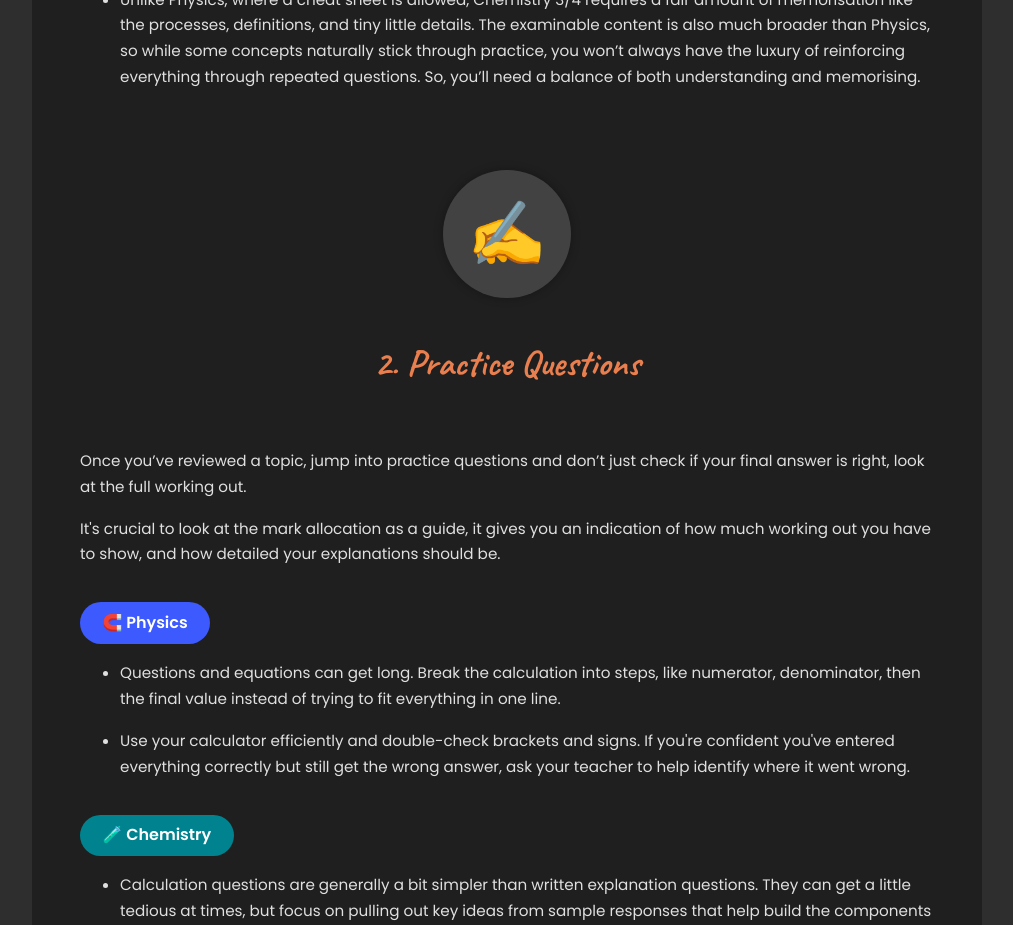
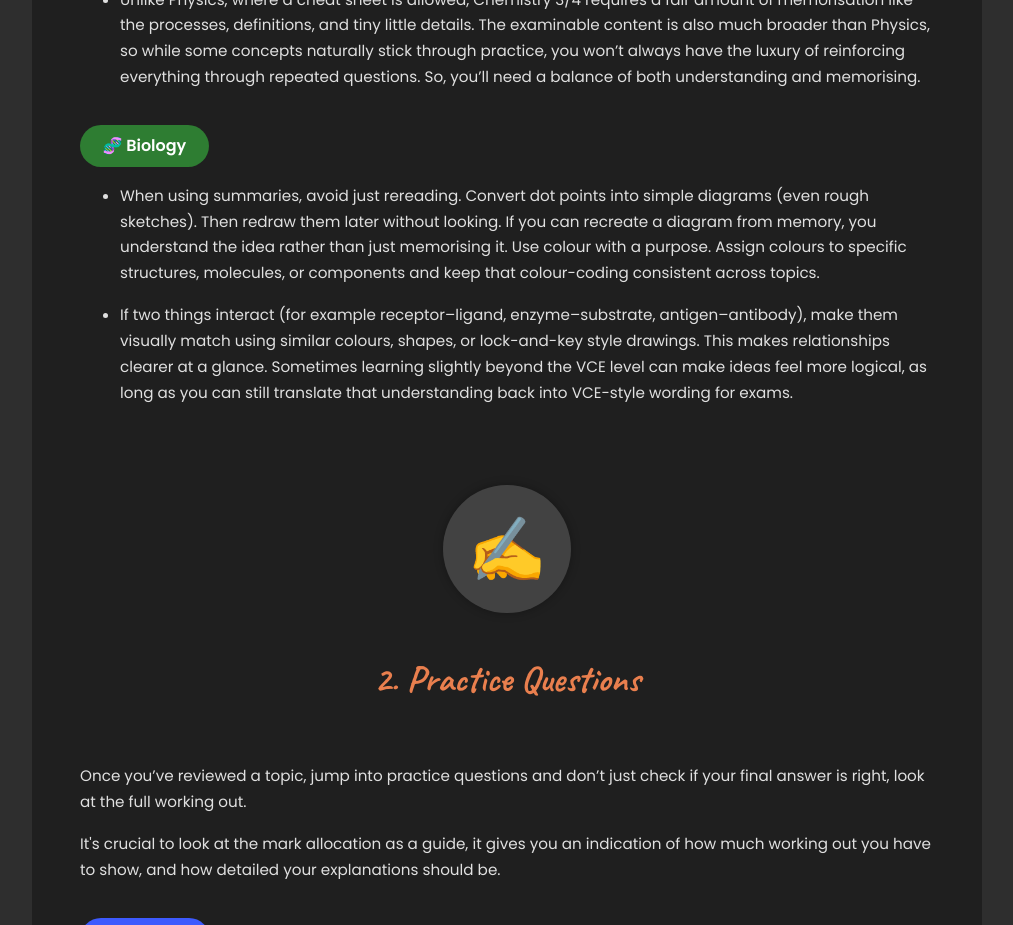
Before and after one commit to weixuenwong1/vce, a React (Vite) app in the folder vce_frontend/: page /how-to-use-chuba in a window 1280 px wide. Shown: the part 1220-2145 px from the top of the page, without its empty margins (133-1146 px from the left). Built offline with nearby package versions, Linux system fonts and the light colour scheme.

Commit message:
Added Bio Tips

```diff
--- a/vce_frontend/src/pages/UsingChuba.jsx
+++ b/vce_frontend/src/pages/UsingChuba.jsx
@@ -39,6 +39,21 @@ const HowToUseChuba = () => {
         <ul>
         <li>
           Unlike Physics, where a cheat sheet is allowed, Chemistry 3/4 requires a fair amount of memorisation like the processes, definitions, and tiny little details. The examinable content is also much broader than Physics, so while some concepts naturally stick through practice, you won’t always have the luxury of reinforcing everything through repeated questions. So, you’ll need a balance of both understanding and memorising.
+        </li>
+        </ul>
+
+        <span className="use-chuba-pill biology">🧬 Biology</span>
+        <ul>
+        <li>
+          When using summaries, avoid just rereading. Convert dot points into simple diagrams (even rough sketches). Then redraw them later without looking. If you can recreate a diagram from memory, you understand the idea rather than just memorising it.
+
+          Use colour with a purpose. Assign colours to specific structures, molecules, or components and keep that colour-coding consistent across topics.
+        </li>
+
+        <li>
+          If two things interact (for example receptor–ligand, enzyme–substrate, antigen–antibody), make them visually match using similar colours, shapes, or lock-and-key style drawings. This makes relationships clearer at a glance.
+
+          Sometimes learning slightly beyond the VCE level can make ideas feel more logical, as long as you can still translate that understanding back into VCE-style wording for exams.
         </li>
         </ul>
 
--- a/vce_frontend/src/styles/UsingChuba.scss
+++ b/vce_frontend/src/styles/UsingChuba.scss
@@ -83,6 +83,10 @@ $soft-yellow: #FFD180;
     &.chemistry {
       background-color: #00838F;
     }
+
+    &.biology {
+      background-color: #2E7D32;
+    }
   }
 
   // Tablet
```
